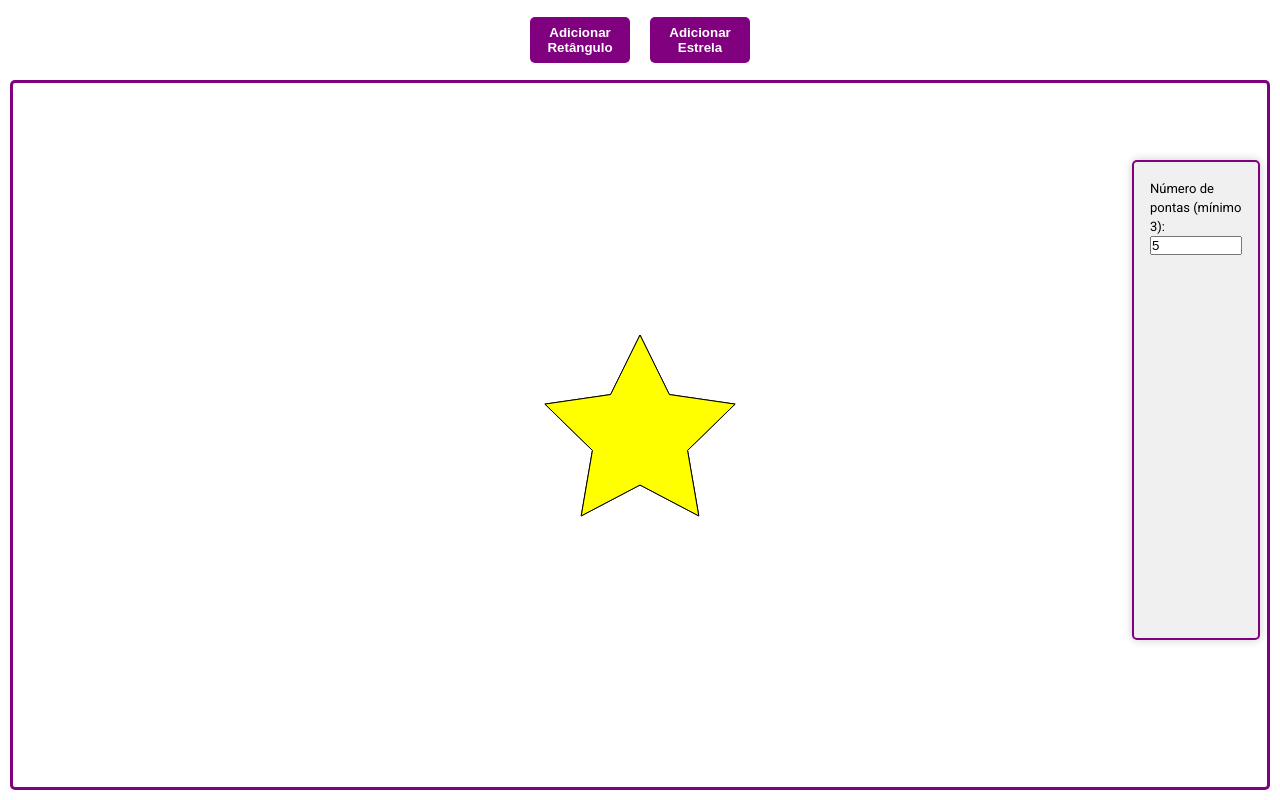
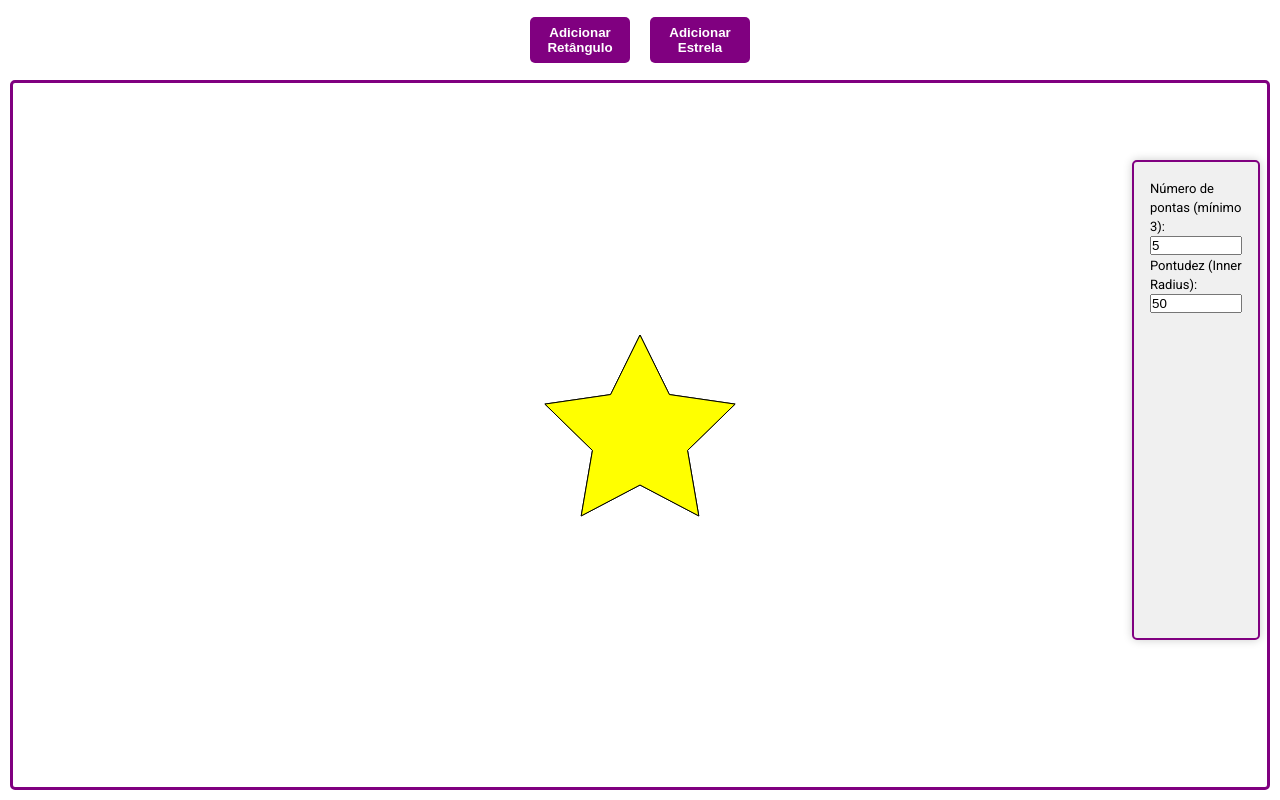
Before and after one commit to GabrielleAzevedo/svg-editor, an Angular app: page / in a window 1280 px wide. Both pictures are taken after a click on the button "Adicionar Estrela". Built offline with nearby package versions, Linux system fonts and the light colour scheme.

Commit message:
feat: add dynamic control for star point sharpness

```diff
--- a/src/app/properties-panel/properties-panel.component.html
+++ b/src/app/properties-panel/properties-panel.component.html
@@ -12,5 +12,11 @@
            [min]="3"
            [(ngModel)]="shape.attributes['starPoints']"
            (input)="onStarPointsChange($event)" />
+           <label>Pontudez (Inner Radius):</label>
+  <input type="number"
+         min="1"
+         [max]="shape.attributes['outerRadius']"
+         [(ngModel)]="shape.attributes['innerRadius']"
+         (input)="onInnerRadiusChange($event)" />
   </div>
 </div>
--- a/src/app/properties-panel/properties-panel.component.ts
+++ b/src/app/properties-panel/properties-panel.component.ts
@@ -34,5 +34,19 @@ export class PropertiesPanelComponent {
     }
   }
 
+  onInnerRadiusChange(event: Event) {
+  if (!this.shape) return;
+
+  const input = event.target as HTMLInputElement;
+  let value = Number(input.value);
+  const outerRadius = Number(this.shape.attributes['outerRadius']) || 100;
+
+  // Garantir valores válidos
+  if (value < 1) value = 1;
+  if (value > outerRadius) value = outerRadius;
+
+  this.shape.attributes['innerRadius'] = value.toString();
+  this.shapeService.updateSelectedShape(this.shape);
+}
 
 }
```
